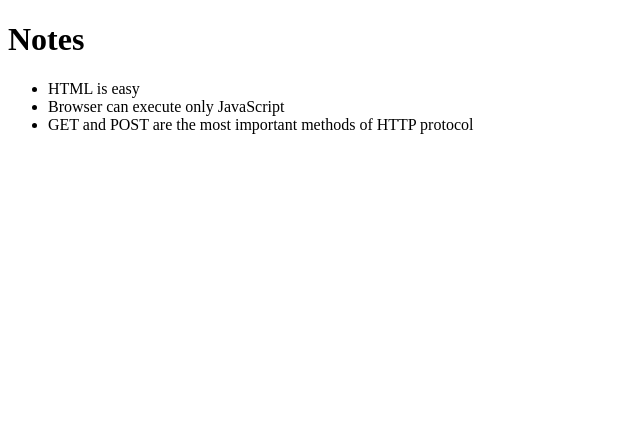
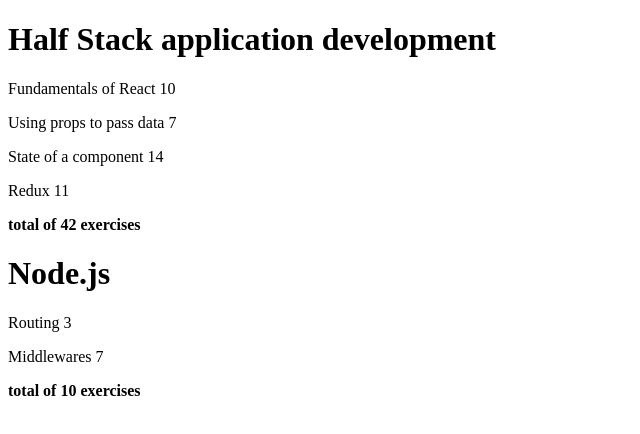
Before and after one commit to Cris-Emir/Full-Stack-Course, a React (Vite) app: page / in a window 1280 px wide. Shown: the top 434 px of the page, without its empty margins (0-640 px from the left). Built offline with nearby package versions, Linux system fonts and the light colour scheme.

Commit message:
Ejercicios 2.1.-2.5.

```diff
--- a/src/App.jsx
+++ b/src/App.jsx
@@ -1,18 +1,52 @@
-import Note from './components/Note';
+import Course from "./components/Course";
 
-const App = (props) => {
-  const { notes } = props;
+const App = () => {
+  const courses = [
+    {
+      name: "Half Stack application development",
+      id: 1,
+      parts: [
+        {
+          name: "Fundamentals of React",
+          exercises: 10,
+          id: 1,
+        },
+        {
+          name: "Using props to pass data",
+          exercises: 7,
+          id: 2,
+        },
+        {
+          name: "State of a component",
+          exercises: 14,
+          id: 3,
+        },
+        {
+          name: "Redux",
+          exercises: 11,
+          id: 4,
+        },
+      ],
+    },
+    {
+      name: "Node.js",
+      id: 2,
+      parts: [
+        {
+          name: "Routing",
+          exercises: 3,
+          id: 1,
+        },
+        {
+          name: "Middlewares",
+          exercises: 7,
+          id: 2,
+        },
+      ],
+    },
+  ];
 
-  return (
-    <div>
-      <h1>Notes</h1>
-      <ul>
-        {notes.map((note) => (
-          <Note key={note.id} note={note} />
-        ))}
-      </ul>
-    </div>
-  );
+  return <Course course={courses} />;
 };
 
 export default App;
--- /dev/null
+++ b/src/components/Course.jsx
@@ -0,0 +1,25 @@
+const Course = ({ course }) => {
+  return (
+    <div>
+      {course.map((course) => (
+        <div key={course.id}>
+          <h1>{course.name}</h1>
+          {course.parts.map((part) => (
+            <p key={part.id}>
+              {part.name} {part.exercises}
+            </p>
+          ))}
+          <p>
+            <strong>
+              total of{" "}
+              {course.parts.reduce((sum, part) => sum + part.exercises, 0)}{" "}
+              exercises
+            </strong>
+          </p>
+        </div>
+      ))}
+    </div>
+  );
+};
+
+export default Course;
```
